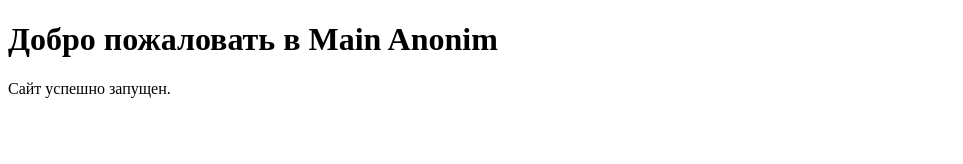
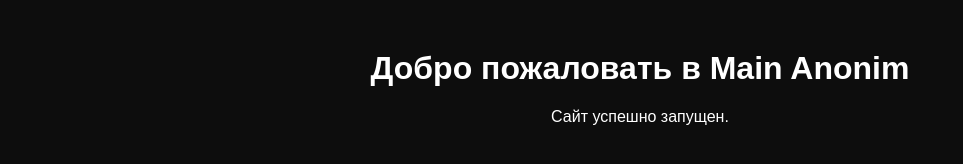
Before and after one commit to osintbogmonk/main-anonim, a plain HTML site: page index.html in a window 1280 px wide. Shown: the whole page, without its empty margins (0-963 px from the left). Drawn offline with Linux system fonts and the light colour scheme; files that its build step writes are made by us from their sources.

Commit message:
Update index.html

```diff
--- a/index.html
+++ b/index.html
@@ -3,9 +3,12 @@
 <head>
     <meta charset="UTF-8">
     <title>Main Anonim</title>
+    <link rel="stylesheet" href="css/style.css">
 </head>
 <body>
     <h1>Добро пожаловать в Main Anonim</h1>
-    <p>Сайт успешно запущен.</p>
+    <p style="text-align:center;">Сайт успешно запущен.</p>
+
+    <script src="js/app.js"></script>
 </body>
 </html>
```
